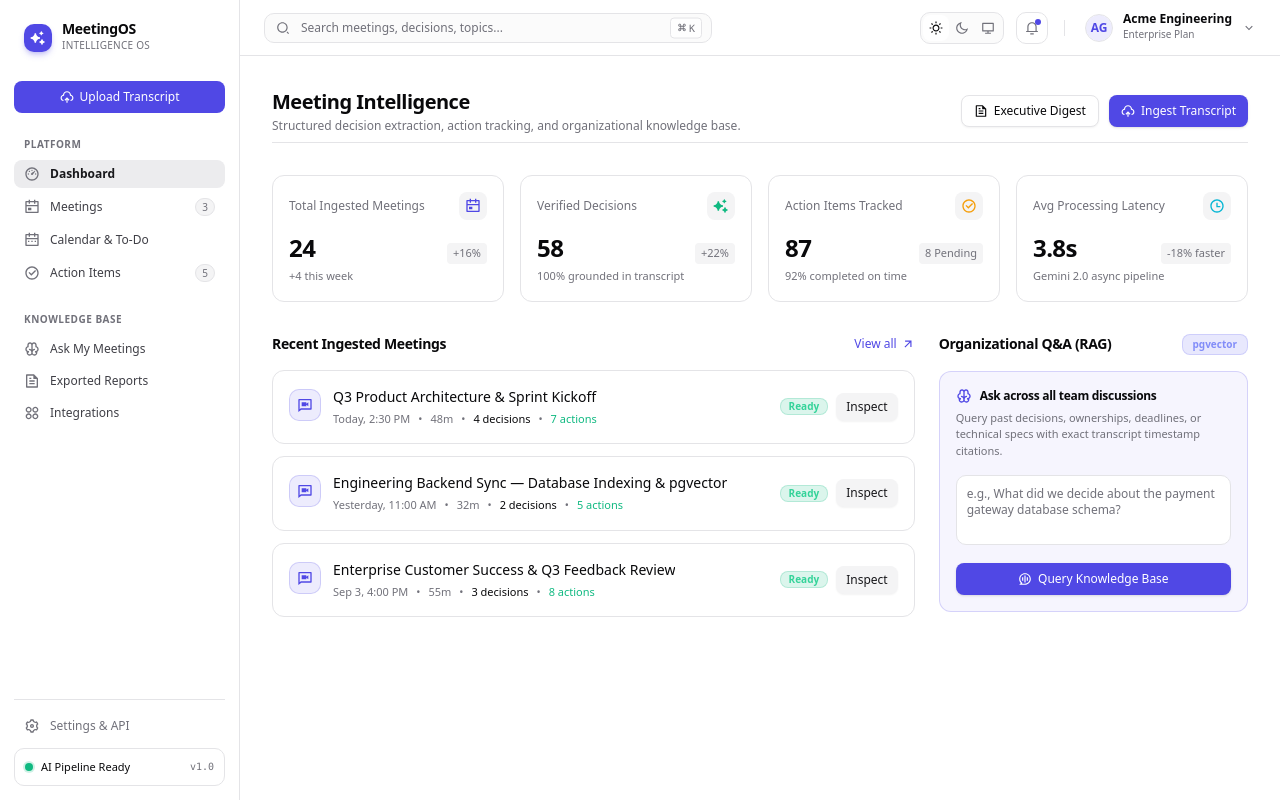
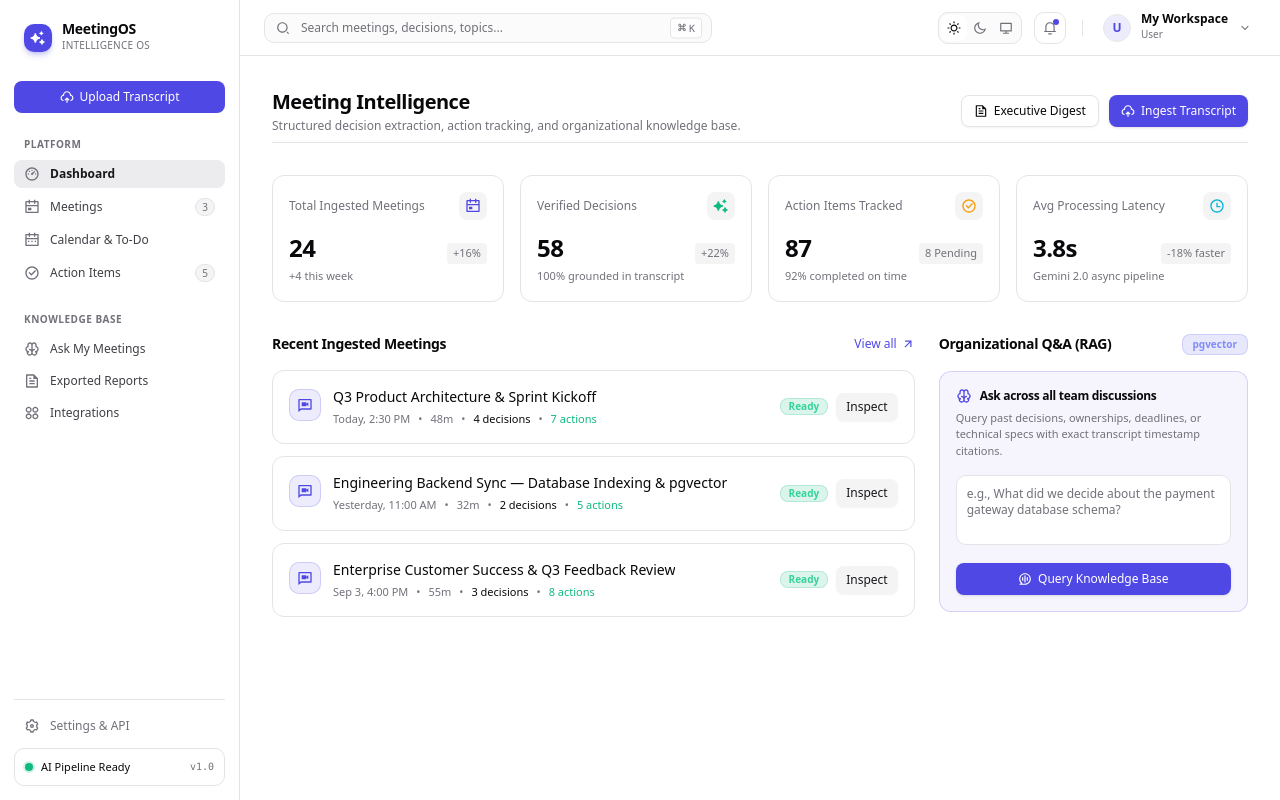
Before and after one commit to aryan88111/meeting-os-frontend, a React (Vite) app: page / in a window 1280 px wide. Built offline with nearby package versions, Linux system fonts and the light colour scheme; no server answers; sample sign-in values are in the browser's storage.

Commit message:
feat(layout): connect Navbar to auth store with user avatar, workspace, and sign out dropdown

```diff
--- a/src/components/layout/Navbar.tsx
+++ b/src/components/layout/Navbar.tsx
@@ -1,14 +1,37 @@
-import React from 'react';
+import React, { useState } from 'react';
 import {
   RiSearch2Line,
   RiNotification3Line,
   RiCommandLine,
-  RiArrowDownSLine
+  RiArrowDownSLine,
+  RiLogoutBoxRLine,
+  RiBuildingLine,
+  RiUser3Line
 } from 'react-icons/ri';
 import { ThemeToggle } from '@/components/ui/theme-toggle';
 import { Avatar, AvatarFallback } from '@/components/ui/avatar';
+import { useAuthStore } from '@/stores/auth.store';
+import { useNavigate } from 'react-router-dom';
 
 export const Navbar: React.FC = () => {
+  const navigate = useNavigate();
+  const { user, currentOrganization, logout } = useAuthStore();
+  const [dropdownOpen, setDropdownOpen] = useState(false);
+
+  const getInitials = (name?: string) => {
+    if (!name) return 'U';
+    const parts = name.trim().split(' ');
+    if (parts.length >= 2) {
+      return `${parts[0][0]}${parts[1][0]}`.toUpperCase();
+    }
+    return name.slice(0, 2).toUpperCase();
+  };
+
+  const handleLogout = async () => {
+    await logout();
+    navigate('/login');
+  };
+
   return (
     <header className="h-14 border-b border-border bg-background/80 backdrop-blur-md sticky top-0 z-40 px-6 flex items-center justify-between transition-colors">
       {/* Search trigger with keyboard shortcut */}
@@ -42,20 +65,61 @@ export const Navbar: React.FC = () => {
 
         <div className="h-4 w-px bg-border mx-1" />
 
-        {/* Organization / User Profile */}
-        <div className="flex items-center gap-2.5 pl-1 cursor-pointer group">
+        {/* Organization / User Profile Dropdown */}
+        <div className="relative">
+          <button
+            type="button"
+            onClick={() => setDropdownOpen(!dropdownOpen)}
+            className="flex items-center gap-2.5 pl-1 cursor-pointer group rounded-lg hover:bg-muted/50 p-1 transition-colors"
+          >
             <Avatar className="h-7 w-7 border border-border">
               <AvatarFallback className="bg-primary/10 text-primary font-semibold text-xs">
-              AG
+                {getInitials(user?.name)}
               </AvatarFallback>
             </Avatar>
             <div className="hidden sm:flex flex-col text-left">
               <span className="text-xs font-semibold text-foreground group-hover:text-primary transition-colors leading-none">
-              Acme Engineering
+                {currentOrganization?.name || 'My Workspace'}
               </span>
-            <span className="text-[10px] text-muted-foreground mt-0.5">Enterprise Plan</span>
+              <span className="text-[10px] text-muted-foreground mt-0.5">
+                {user?.name || user?.email || 'User'}
+              </span>
             </div>
             <RiArrowDownSLine className="h-3.5 w-3.5 text-muted-foreground group-hover:text-foreground transition-colors" />
+          </button>
+
+          {dropdownOpen && (
+            <>
+              <div
+                className="fixed inset-0 z-40"
+                onClick={() => setDropdownOpen(false)}
+              />
+              <div className="absolute right-0 mt-2 w-56 rounded-xl bg-card border border-border shadow-xl z-50 p-2 space-y-1 text-xs">
+                <div className="px-3 py-2 border-b border-border/70">
+                  <div className="font-semibold text-foreground truncate">{user?.name || 'User'}</div>
+                  <div className="text-[11px] text-muted-foreground truncate">{user?.email}</div>
+                </div>
+
+                <div className="px-3 py-1.5 text-[10px] uppercase font-semibold text-muted-foreground flex items-center gap-1.5">
+                  <RiBuildingLine className="w-3.5 h-3.5" /> Workspace
+                </div>
+                <div className="px-3 py-1 text-foreground font-medium truncate">
+                  {currentOrganization?.name || 'Default Workspace'}
+                </div>
+
+                <div className="border-t border-border/70 my-1 pt-1">
+                  <button
+                    type="button"
+                    onClick={handleLogout}
+                    className="w-full flex items-center gap-2 px-3 py-2 rounded-lg text-destructive hover:bg-destructive/10 font-medium transition-colors"
+                  >
+                    <RiLogoutBoxRLine className="w-4 h-4" />
+                    <span>Sign Out</span>
+                  </button>
+                </div>
+              </div>
+            </>
+          )}
         </div>
       </div>
     </header>
```
Lines whose indentation alone changed are shown as unchanged.
